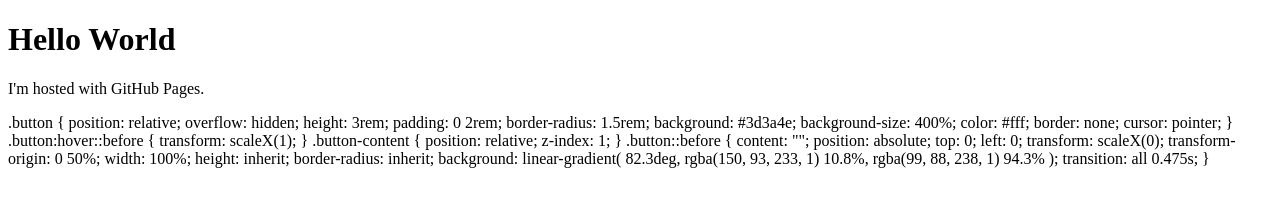
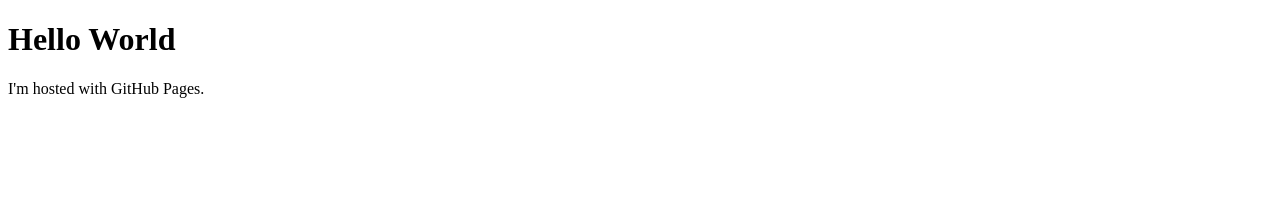
Before and after one commit to jonklerfentcart/jonkler.github.io, a plain HTML site: page index.html in a window 1280 px wide. Drawn offline with Linux system fonts and the light colour scheme.

Commit message:
Update index.html

```diff
--- a/index.html
+++ b/index.html
@@ -3,44 +3,5 @@
 <body>
 <h1>Hello World</h1>
 <p>I'm hosted with GitHub Pages.</p>
-  .button {
-  position: relative;
-  overflow: hidden;
-  height: 3rem;
-  padding: 0 2rem;
-  border-radius: 1.5rem;
-  background: #3d3a4e;
-  background-size: 400%;
-  color: #fff;
-  border: none;
-  cursor: pointer;
-}
-
-.button:hover::before {
-  transform: scaleX(1);
-}
-
-.button-content {
-  position: relative;
-  z-index: 1;
-}
-
-.button::before {
-  content: "";
-  position: absolute;
-  top: 0;
-  left: 0;
-  transform: scaleX(0);
-  transform-origin: 0 50%;
-  width: 100%;
-  height: inherit;
-  border-radius: inherit;
-  background: linear-gradient(
-    82.3deg,
-    rgba(150, 93, 233, 1) 10.8%,
-    rgba(99, 88, 238, 1) 94.3%
-  );
-  transition: all 0.475s;
-}
 </body>
 </html>
```
